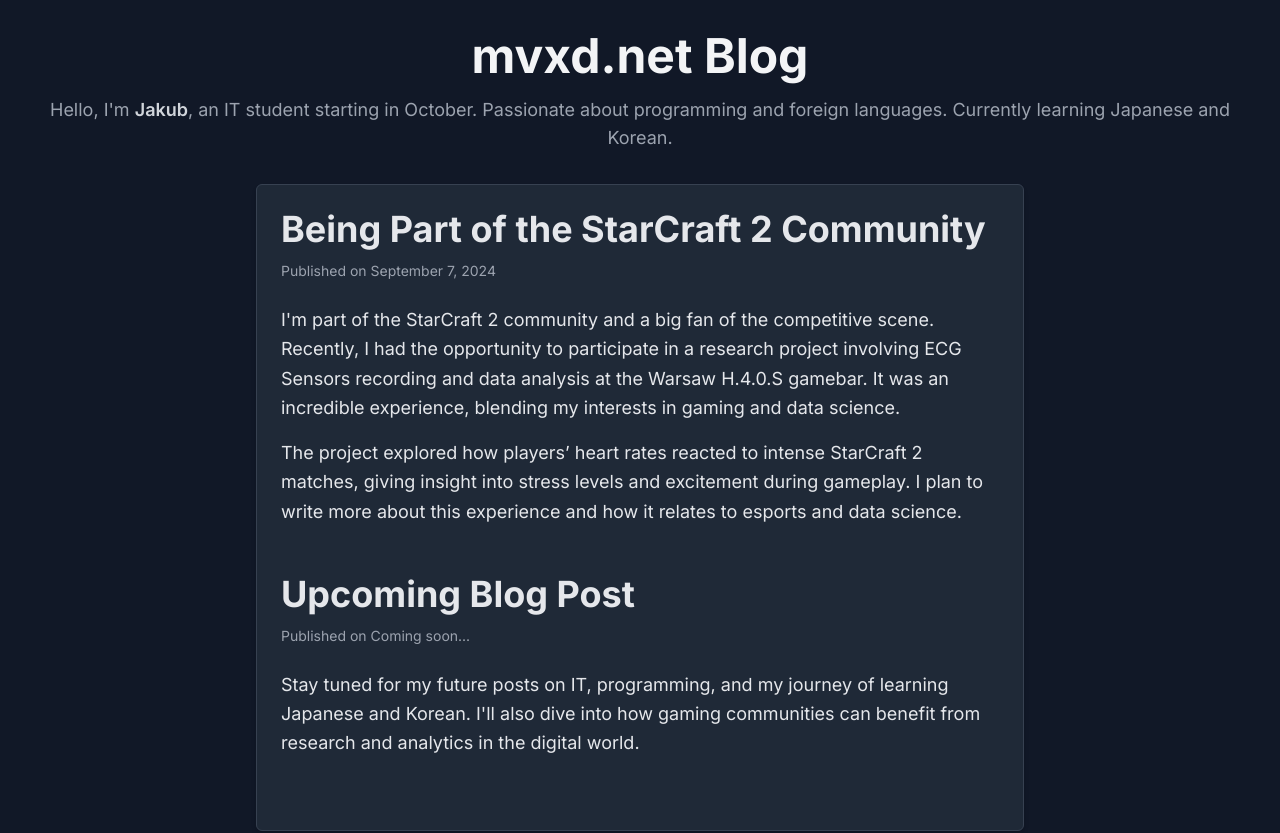
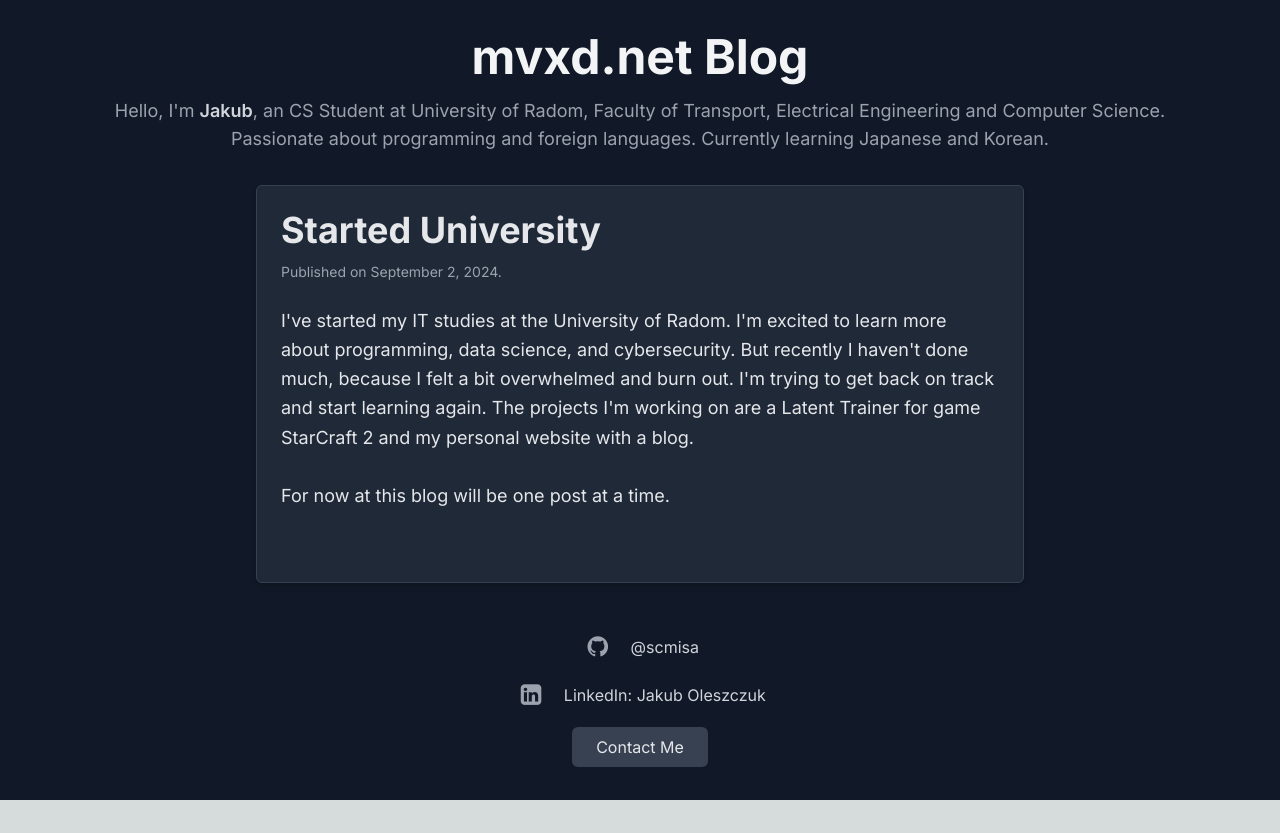
Before and after one commit to scmisa/scmisa.github.io, a Next.js app: page / in a window 1280 px wide. Shown: the top 833 px of the page. After the commit the page ends 800 px from the top, so only its background shows below. Built offline with nearby package versions, Linux system fonts and the light colour scheme.

Commit message:
Updated / Posted on page.tsx

```diff
--- a/app/page.tsx
+++ b/app/page.tsx
@@ -9,41 +9,24 @@
       <header className="w-full text-center mb-8">
         <h1 className="text-5xl font-bold mb-4 text-gray-100">mvxd.net Blog</h1>
         <p className="text-lg text-gray-400">
-          Hello, I'm <span className="font-semibold text-gray-300">Jakub</span>, an IT student starting in October.
+          Hello, I'm <span className="font-semibold text-gray-300">Jakub</span>, an CS Student at University of Radom, Faculty of Transport, Electrical Engineering and Computer Science. <br></br>
           Passionate about programming and foreign languages. Currently learning Japanese and Korean.
         </p>
       </header>
 
       {/* Blog Section */}
       <section className="w-full max-w-3xl bg-gray-800 p-6 rounded-md shadow-md border border-gray-700">
-        {/* First Blog Article */}
-        <Article
-          title="Being Part of the StarCraft 2 Community"
-          date="September 7, 2024"
-          content={
-            <>
-              <p className="mb-4">
-                I'm part of the StarCraft 2 community and a big fan of the competitive scene.
-                Recently, I had the opportunity to participate in a research project involving ECG Sensors recording and data analysis
-                at the Warsaw H.4.0.S gamebar. It was an incredible experience, blending my interests in gaming and data science.
-              </p>
-              <p>
-                The project explored how players’ heart rates reacted to intense StarCraft 2 matches, giving insight into stress levels and
-                excitement during gameplay. I plan to write more about this experience and how it relates to esports and data science.
-              </p>
-            </>
-          }
-        />
-
-        {/* Second Blog Article (Placeholder for Future Posts) */}
-        <Article
-          title="Upcoming Blog Post"
-          date="Coming soon..."
+      <Article
+          title="Started University"
+          date="September 2, 2024."
           content={
             <>
               <p>
-                Stay tuned for my future posts on IT, programming, and my journey of learning Japanese and Korean.
-                I'll also dive into how gaming communities can benefit from research and analytics in the digital world.
+                I've started my IT studies at the University of Radom. I'm excited to learn more about programming, data science, and cybersecurity.
+                But recently I haven't done much, because I felt a bit overwhelmed and burn out. I'm trying to get back on track and start learning again.
+                The projects I'm working on are a Latent Trainer for game StarCraft 2 and my personal website with a blog.  <br></br>
+                <br></br>
+                For now at this blog will be one post at a time.
               </p>
             </>
           }
```
